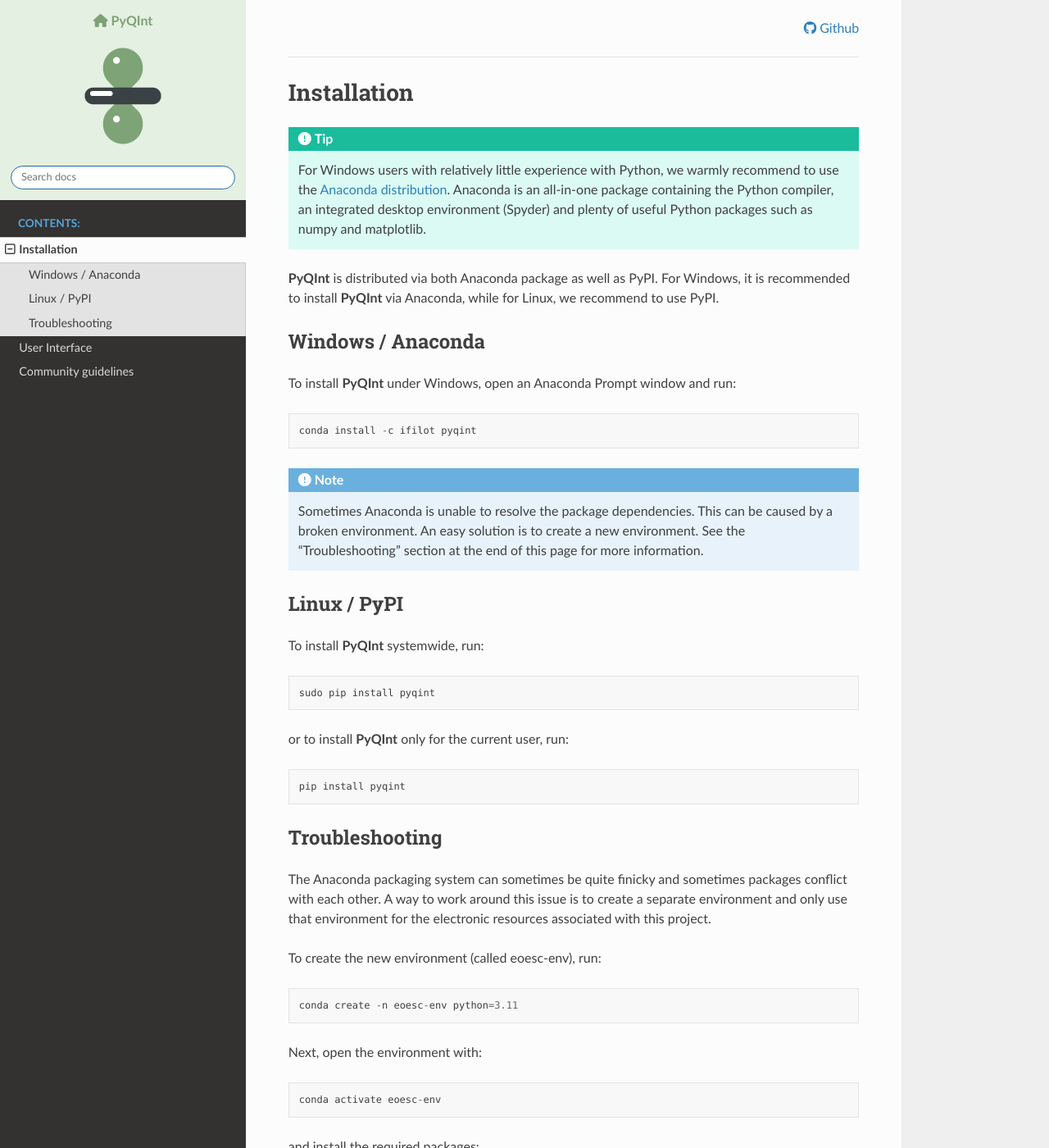
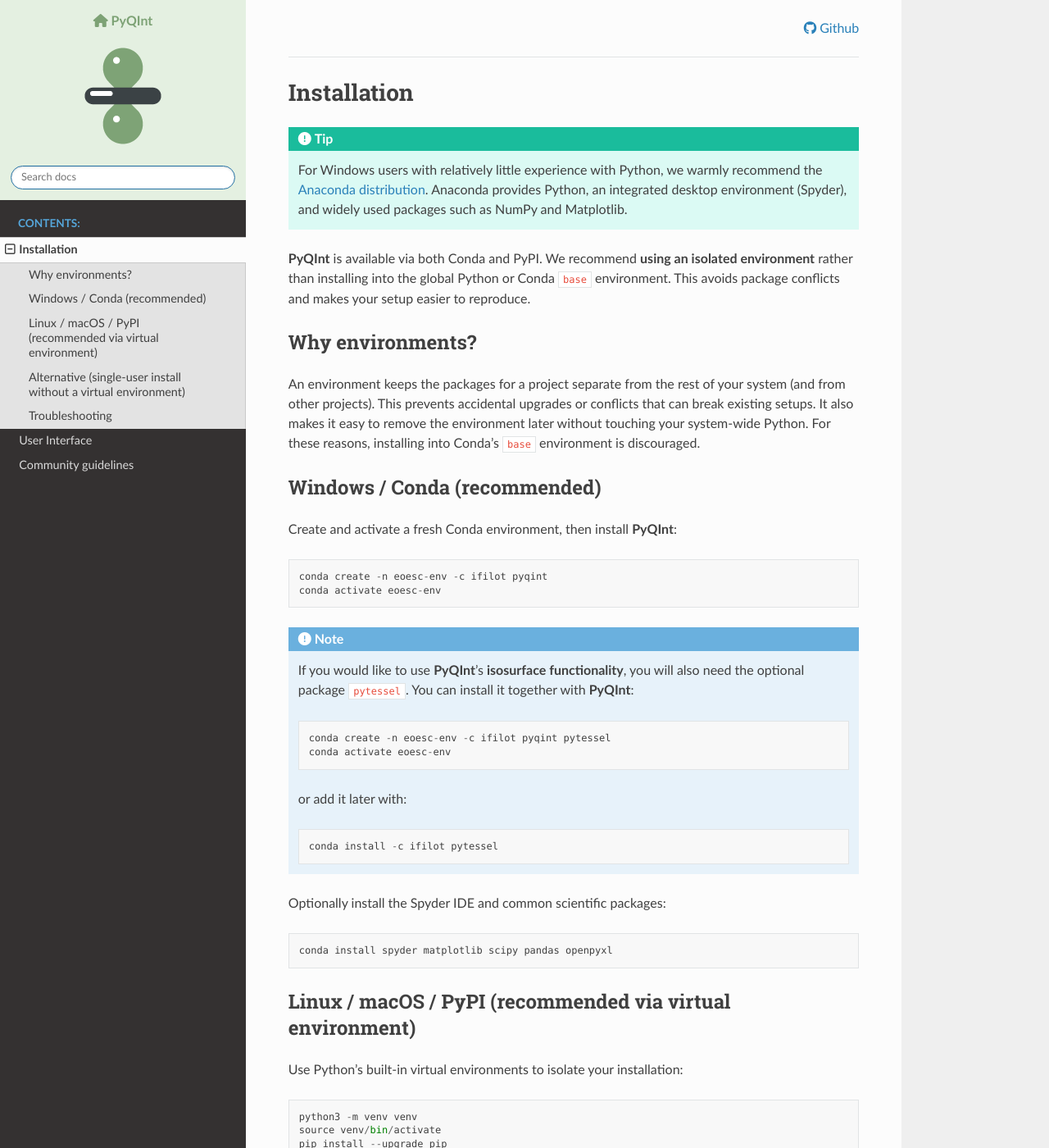
Before and after one commit to ifilot/pyqint, a Sphinx documentation site: the page built from docs/installation.rst, in a window 1280 px wide and 1400 px high. Shown: the whole window at 82% size. Built offline with Sphinx 7.4.7 and the Read the Docs theme 3.1.0, drawn with Linux system fonts in a browser that asks for light colours; nearby versions of some CDN libraries; some of the changed text lies outside the part shown.

Commit message:
Rewriting installation procedure to address issues #54 and #55.

```diff
--- a/docs/installation.rst
+++ b/docs/installation.rst
@@ -6,60 +6,88 @@
 
 .. tip::
     For Windows users with relatively little experience with Python, we warmly
-    recommend to use the `Anaconda distribution <https://www.anaconda.com/products/distribution>`_.
-    Anaconda is an all-in-one package containing the Python compiler,
-    an integrated desktop environment (Spyder) and plenty of useful Python
-    packages such as numpy and matplotlib.
+    recommend the `Anaconda distribution <https://www.anaconda.com/products/distribution>`_.
+    Anaconda provides Python, an integrated desktop environment (Spyder), and
+    widely used packages such as NumPy and Matplotlib.
 
-:program:`PyQInt` is distributed via both Anaconda package as well as PyPI. For
-Windows, it is recommended to install :program:`PyQInt` via Anaconda, while
-for Linux, we recommend to use PyPI.
+:program:`PyQInt` is available via both Conda and PyPI. We recommend **using an
+isolated environment** rather than installing into the global Python or Conda
+``base`` environment. This avoids package conflicts and makes your setup easier
+to reproduce.
 
-Windows / Anaconda
-------------------
+Why environments?
+-----------------
+An environment keeps the packages for a project separate from the rest of your
+system (and from other projects). This prevents accidental upgrades or conflicts
+that can break existing setups. It also makes it easy to remove the environment
+later without touching your system-wide Python. For these reasons, installing
+into Conda’s ``base`` environment is discouraged.
 
-To install :program:`PyQInt` under Windows, open an Anaconda Prompt window
-and run::
+Windows / Conda (recommended)
+-----------------------------
 
-    conda install -c ifilot pyqint
+Create and activate a fresh Conda environment, then install :program:`PyQInt`::
+
+    conda create -n eoesc-env -c ifilot pyqint
+    conda activate eoesc-env
 
 .. note::
-    Sometimes Anaconda is unable to resolve the package dependencies. This can
-    be caused by a broken environment. An easy solution is to create a new
-    environment. See the "Troubleshooting" section at the end of this page
-    for more information.
+    If you would like to use :program:`PyQInt`’s **isosurface functionality**,
+    you will also need the optional package ``pytessel``. You can install it
+    together with :program:`PyQInt`::
 
-Linux / PyPI
-------------
+        conda create -n eoesc-env -c ifilot pyqint pytessel
+        conda activate eoesc-env
 
-To install :program:`PyQInt` systemwide, run::
+    or add it later with::
 
-    sudo pip install pyqint
+        conda install -c ifilot pytessel
 
-or to install :program:`PyQInt` only for the current user, run::
+Optionally install the Spyder IDE and common scientific packages::
 
+    conda install spyder matplotlib scipy pandas openpyxl
+
+Linux / macOS / PyPI (recommended via virtual environment)
+----------------------------------------------------------
+
+Use Python’s built-in virtual environments to isolate your installation::
+
+    python3 -m venv venv
+    source venv/bin/activate
+    pip install --upgrade pip
     pip install pyqint
+
+Optional extra for **isosurface functionality**::
+
+    pip install pytessel
+
+To leave the environment, run::
+
+    deactivate
+
+Alternative (single-user install without a virtual environment)
+---------------------------------------------------------------
+
+If you prefer not to create a virtual environment, you can install for the
+current user only (no system-wide changes)::
+
+    pip install --user pyqint
+
+.. warning::
+    We **do not recommend** using ``sudo pip install ...``. Installing packages
+    with administrative privileges can overwrite or conflict with system Python
+    components and may break tools your operating system relies on.
 
 Troubleshooting
 ---------------
 
-The Anaconda packaging system can sometimes be quite finicky and sometimes
-packages conflict with each other. A way to work around this issue is to create
-a separate environment and only use that environment for the electronic
-resources associated with this project.
+- If Conda reports conflicts during installation, it usually means the active
+  environment has incompatible packages. Creating a fresh environment (as shown
+  above) is the most reliable fix.
 
-To create the new environment (called eoesc-env), run::
+- If ``pip`` cannot find the package or fails due to permissions, ensure your
+  virtual environment is activated, or use ``--user`` for a local user install.
 
-    conda create -n eoesc-env python=3.11
-
-Next, open the environment with::
-
-    conda activate eoesc-env
-
-and install the required packages::
-
-    conda install -c ifilot pyqint pytessel
-
-Finally, you can install the IDE Spyder using::
-
-    conda install spyder matplotlib scipy pandas openpyxl
+- If Spyder does not see the environment, launch Spyder **from within** the
+  activated environment (``conda activate eoesc-env`` then ``spyder``), or
+  configure the interpreter path in Spyder’s preferences.
```
Also changed, not shown: 1 other file.
